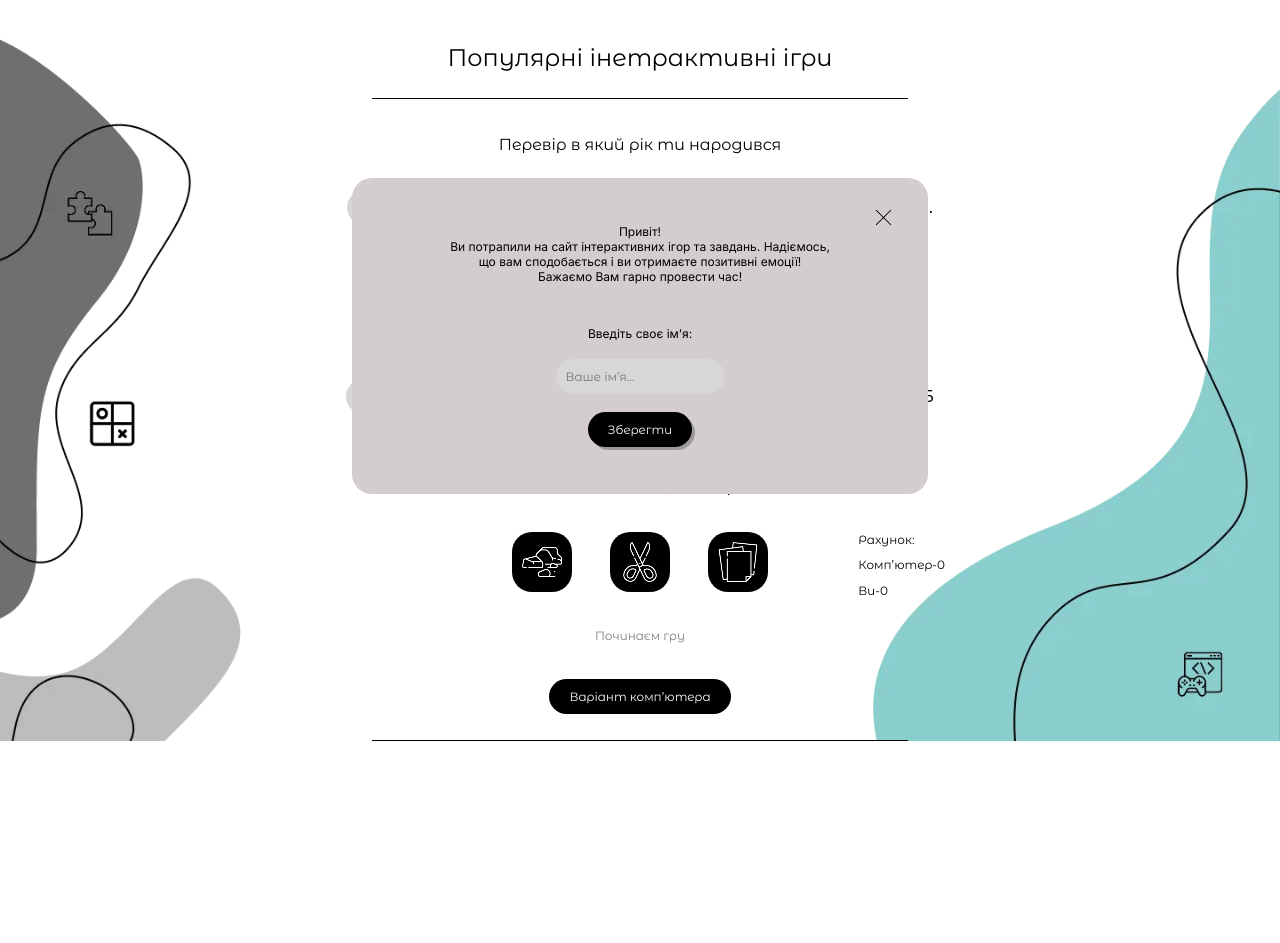
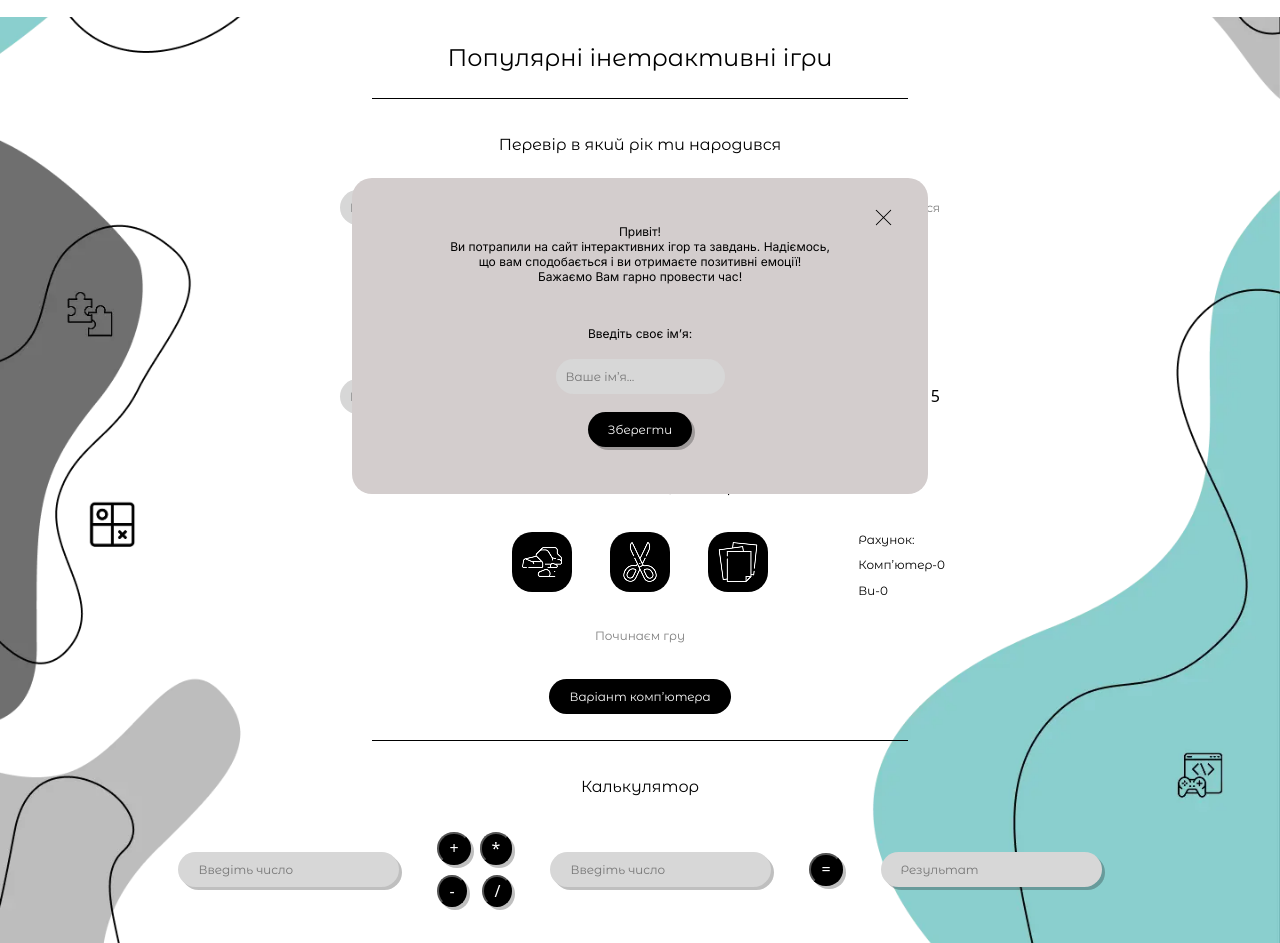
Before and after one commit to Horbunov-Yurii/project, a plain HTML site: page index.html in a window 1280 px wide. Shown: the part 64-1007 px from the top of the page. Before the commit the page ends 805 px from the top, so only its background shows below. Drawn offline with nearby package versions, Linux system fonts and the light colour scheme.

Commit message:
html-calc

```diff
--- a/css/main.css
+++ b/css/main.css
@@ -100,10 +100,14 @@ text-align: center;
 }
 
 .age-box{
+  margin: 0 auto;
   margin-top: 36px;
   display: flex;
   align-items: center;
-  justify-content: space-evenly;
+  justify-content: center;
+  width: 600px;
+
+  /* justify-content: space-evenly; */
 }
 
 .age .container::after {
@@ -149,6 +153,19 @@ width: 215px;
   border: none;
 }
 
+.age-text{
+  color:  #7E7E7E;
+
+text-align: right;
+font-family: "Montserrat Alternates";
+font-size: 12px;
+font-style: normal;
+font-weight: 400;
+line-height: normal;
+width: 250px;
+margin-left: auto;
+}
+
 /* number */
 
 .number{
@@ -165,10 +182,12 @@ text-align: center;
 }
 
 .number-box{
+  margin: 0 auto;
   margin-top: 36px;
   display: flex;
   align-items: center;
-  justify-content: space-evenly;
+  /* justify-content: space-evenly; */
+width: 600px;
 }
 
 .number .container::after {
@@ -212,6 +231,10 @@ border: none;
   height: 100%;
   border-radius: 0px 20px 20px 0px;
   border: none;
+}
+
+.number-text{
+  margin-left: auto;
 }
 
 /* paper */
@@ -381,3 +404,59 @@ background: #000;
 border: none;
 box-shadow: 3px 3px 0px 0px rgba(0, 0, 0, 0.25);
 }
+
+
+.calculeit{
+  padding: 36px 0;
+
+}
+
+.calculeit-title{
+  color: #000;
+font-family: "Montserrat Alternates";
+font-size: 16px;
+font-weight: 400;
+line-height: normal;
+margin-bottom: 36px;
+text-align: center;
+}
+
+.calculeit-box{
+  display: flex;
+  align-items: center;
+  gap: 38px;
+  justify-content: center;
+}
+
+.calculeit-input-one, .calculeit-input-two, .calculeit-result{
+  border-radius: 20px;
+background: #D7D7D7;
+box-shadow: 3px 3px 0px 0px rgba(0, 0, 0, 0.25);
+color: #7E7E7E;
+font-family: "Montserrat Alternates";
+font-size: 12px;
+font-weight: 400;
+line-height: normal;
+padding: 10px 20px;
+border: none;
+}
+
+.calculeit-list{
+  display: flex;
+  flex-wrap: wrap;
+  /* gap: 10px; */
+  width: 75px;
+  row-gap: 10px;
+  justify-content: space-between;
+}
+
+.calculeit-btn, .calculeit-equals{
+  border-radius: 50%;
+background: #000;
+box-shadow: 3px 3px 0px 0px rgba(0, 0, 0, 0.25);
+padding: 5px 10px;
+color: #FFF;
+display: flex;
+justify-content: center;
+align-items: center;
+}
--- a/index.html
+++ b/index.html
@@ -52,7 +52,7 @@
                 <button class="age-btn" type="submit"><img class="age-img" src="./images/lupa.svg" alt="lupa"></button>
 
               </form>
-              <p class="age-text">ти народився...</p>
+              <p class="age-text">Перевір в який рік ти народився</p>
             </div>
           </div>
         </section>
@@ -93,6 +93,23 @@
             <button class="paper-btn" type="button">Варіант комп’ютера</button>
           </div>
         </section>
+        <section class="calculeit">
+          <div class="container">
+            <h2 class="calculeit-title">Калькулятор</h2>
+            <div class="calculeit-box">
+              <input class="calculeit-input-one" type="number" placeholder="Введіть число">
+              <ul class="calculeit-list">
+                <li class="calculeit-item"><button class="calculeit-btn" type="button" data-operation="+">+</button></li>
+                <li class="calculeit-item"><button class="calculeit-btn" type="button" data-operation="*">*</button></li>
+                <li class="calculeit-item"><button class="calculeit-btn" type="button" data-operation="-">-</button></li>
+                <li class="calculeit-item"><button class="calculeit-btn" type="button" data-operation="/">/</button></li>
+              </ul>
+              <input class="calculeit-input-two" type="number" placeholder="Введіть число">
+              <button class="calculeit-equals" type="button">=</button>
+              <input class="calculeit-result" type="number" placeholder="Результат" readonly>
+          </div>
+          </div>
+        </section>
 
 
     </main>
@@ -116,5 +133,6 @@
     <script type="module" src="./js/age.js"></script>
     <script type="module" src="./js/number.js"></script>
     <script type="module" src="./js/paper.js"></script>
+    <script type="module" src="./js/calc.js"></script>
   </body>
 </html>
--- /dev/null
+++ b/js/calc.js
@@ -0,0 +1,53 @@
+let selectedOperation = null;
+
+const buttons = document.querySelectorAll(".calculeit-btn");
+const inputOne = document.querySelector(".calculeit-input-one");
+const inputTwo = document.querySelector(".calculeit-input-two");
+const resultInput = document.querySelector(".calculeit-result");
+const equalsBtn = document.querySelector(".calculeit-equals");
+
+buttons.forEach((btn) => {
+  btn.addEventListener("click", () => {
+    selectedOperation = btn.getAttribute("data-operation");
+    // buttons.forEach((b) => b.classList.remove("selected"));
+    // btn.classList.add("selected");
+  });
+});
+
+equalsBtn.addEventListener("click", () => {
+  const num1 = parseFloat(inputOne.value);
+  const num2 = parseFloat(inputTwo.value);
+
+  if (isNaN(num1) || isNaN(num2) || !selectedOperation) {
+    resultInput.value = "Помилка";
+    return;
+  }
+
+  let result;
+  switch (selectedOperation) {
+    case "+":
+      result = num1 + num2;
+      break;
+    case "-":
+      result = num1 - num2;
+      break;
+    case "*":
+      result = num1 * num2;
+      break;
+    case "/":
+      if (num2 === 0) {
+        resultInput.value = "Ділення на 0!";
+        return;
+      }
+      result = num1 / num2;
+      break;
+  }
+
+  resultInput.value = result;
+
+  // Очищення інпутів і вибору операції
+  inputOne.value = "";
+  inputTwo.value = "";
+  selectedOperation = null;
+  buttons.forEach((b) => b.classList.remove("selected"));
+});
```
